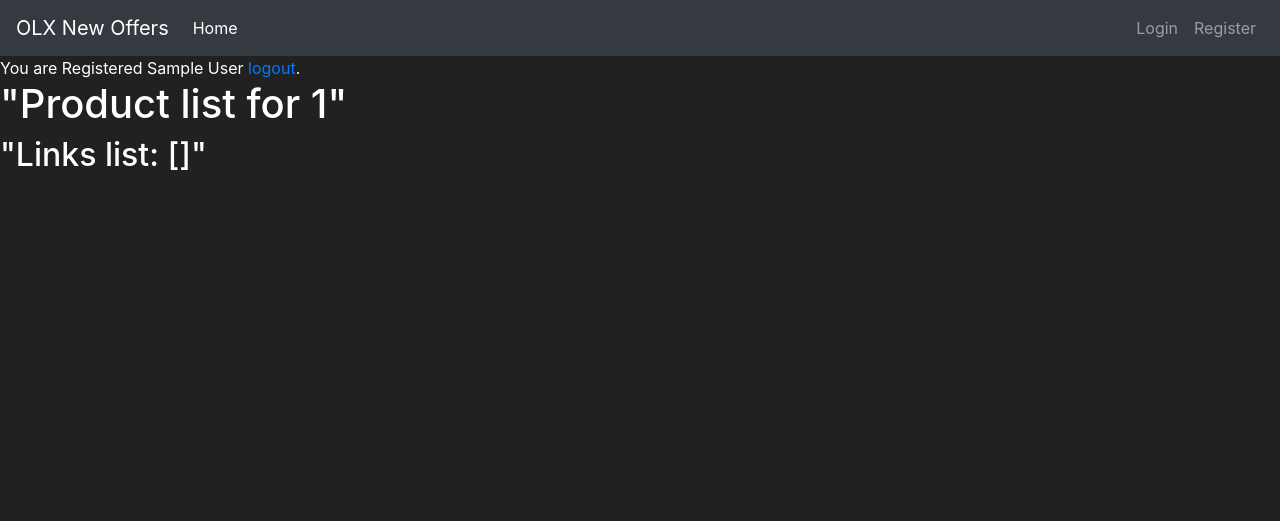
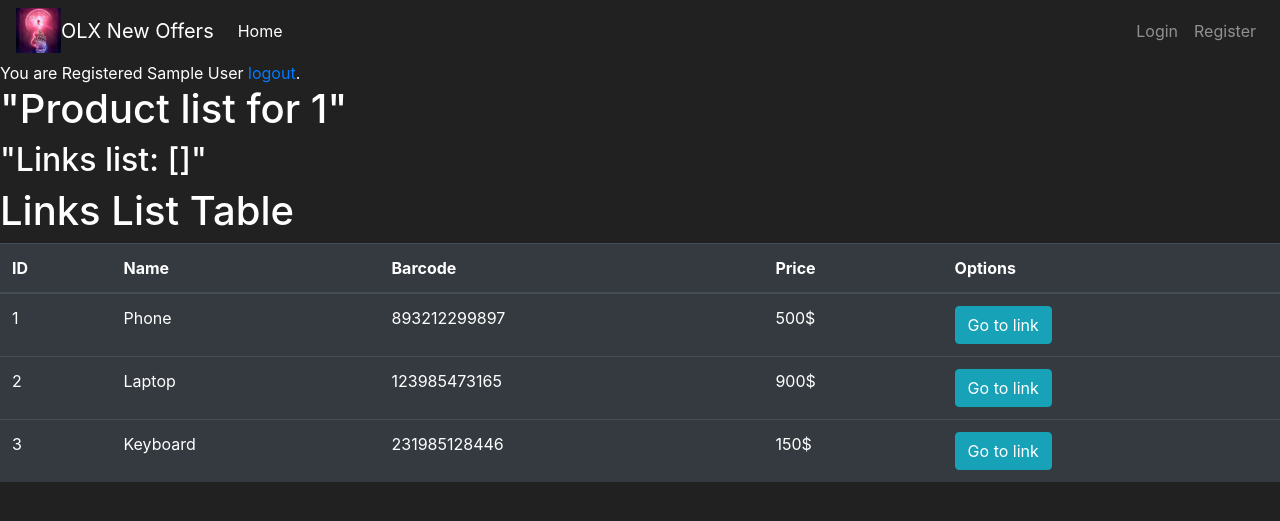
Before and after one commit to FullSilver86/WEB_Scrapper, a Flask app: page /product_list/1 in a window 1280 px wide. Shown: the top 521 px of the page. Run offline with Flask 2, Linux system fonts and the light colour scheme; the visitor is signed in with stand-in values (Sample User, id 1); data that the repository does not hold is empty.

Commit message:
Added Session[current_offer]

```diff
--- a/Classes/Classes.py
+++ b/Classes/Classes.py
@@ -29,31 +29,11 @@
             return line.partition(delim)[2]
 
 
+#to do remove this class
+
 class Session_OLX:
 
 
     def __init__(self, search_object):
         self.search_object = search_object
-        self.listing = self.main()
-
-
-    def main(self):
-        '''
-          Get current offer for products
-          '''
-        current_offer = OLX_listing(self.search_object)
-
-        '''
-        Checking for updates
-        '''
-
-        # while True:
-        new_offer = OLX_listing(self.search_object)
-        new_offers = [new_link for new_link in set(new_offer.links) if new_link not in current_offer.links]
-        print(len(new_offer.links))
-        print(new_offer.links)
-        if new_offers:
-            current_offer.links.extend(new_offers)
-        print(f" New listings : {new_offers}")
-        return new_offer.links
-            # sleep(500)
+        self.listing = OLX_listing(self.search_object).links
--- a/app.py
+++ b/app.py
@@ -22,16 +22,24 @@
             if not product:
                 flash('Product is required !')
             else:
-                return redirect(url_for('product_list',product=product))
+                session['current_offer']= Session_OLX(product).listing
+                return redirect(url_for('product_list', product=product))
 
 
     return render_template("search.html")
 
 @app.route('/product_list/<product>', methods=["GET"])
 def product_list(product):
-    new_search = Session_OLX(product)
-    listing = new_search.listing
-    return render_template("product_list.html", product=product, listing=listing)
+    listing = session['current_offer']
+    current_offer = Session_OLX(product).listing
+    new_offers = [new_link for new_link in set(current_offer) if new_link not in listing]
+
+    items = [
+        {'id': 1, 'name': 'Phone', 'barcode': '893212299897', 'price': 500},
+        {'id': 2, 'name': 'Laptop', 'barcode': '123985473165', 'price': 900},
+        {'id': 3, 'name': 'Keyboard', 'barcode': '231985128446', 'price': 150}
+    ]
+    return render_template("product_list.html", product=product, listing=new_offers, items=items)
 
 
 @app.route("/login", methods=["POST", "GET"])
--- a/templates/layout.html
+++ b/templates/layout.html
@@ -7,12 +7,14 @@
 
     <!-- Bootstrap CSS -->
     <link rel="stylesheet" href="https://cdn.jsdelivr.net/npm/bootstrap@4.5.3/dist/css/bootstrap.min.css" integrity="sha384-TX8t27EcRE3e/ihU7zmQxVncDAy5uIKz4rEkgIXeMed4M0jlfIDPvg6uqKI2xXr2" crossorigin="anonymous">
-    <title>OLX New Offers</title>
+    <title>&nbsp OLX New Offers</title>
   </head>
 
 <body>
 <body>
-    <nav class="navbar navbar-expand-md navbar-dark bg-dark">
+
+    <nav class="navbar navbar-expand-md navbar-dark bg-black">
+      <img src="/static/93656351.jfif" width="45px" />
       <a class="navbar-brand" href="#">OLX New Offers </a>
       <button class="navbar-toggler" type="button" data-toggle="collapse" data-target="#navbarNav">
         <span class="navbar-toggler-icon"></span>
@@ -45,7 +47,6 @@
     <!-- Option 1: jQuery and Bootstrap Bundle (includes Popper) -->
     <script src="https://code.jquery.com/jquery-3.5.1.slim.min.js" integrity="sha384-DfXdz2htPH0lsSSs5nCTpuj/zy4C+OGpamoFVy38MVBnE+IbbVYUew+OrCXaRkfj" crossorigin="anonymous"></script>
     <script src="https://cdn.jsdelivr.net/npm/bootstrap@4.5.3/dist/js/bootstrap.bundle.min.js" integrity="sha384-ho+j7jyWK8fNQe+A12Hb8AhRq26LrZ/JpcUGGOn+Y7RsweNrtN/tE3MoK7ZeZDyx" crossorigin="anonymous"></script>
-
     <!-- Option 2: jQuery, Popper.js, and Bootstrap JS
     <script src="https://code.jquery.com/jquery-3.5.1.slim.min.js" integrity="sha384-DfXdz2htPH0lsSSs5nCTpuj/zy4C+OGpamoFVy38MVBnE+IbbVYUew+OrCXaRkfj" crossorigin="anonymous"></script>
     <script src="https://cdn.jsdelivr.net/npm/popper.js@1.16.1/dist/umd/popper.min.js" integrity="sha384-9/reFTGAW83EW2RDu2S0VKaIzap3H66lZH81PoYlFhbGU+6BZp6G7niu735Sk7lN" crossorigin="anonymous"></script>
--- a/templates/product_list.html
+++ b/templates/product_list.html
@@ -14,6 +14,32 @@
     <h1>"Product list for {{ product }}"</h1>
     <h2>"Links list: {{ listing }}"</h2>
 
-
+<h1>Links List Table</h1>
+    <table class="table table-hover table-dark">
+        <thead>
+            <tr>
+                <!-- Your Columns HERE -->
+                <th scope="col">ID</th>
+                <th scope="col">Name</th>
+                <th scope="col">Barcode</th>
+                <th scope="col">Price</th>
+                <th scope="col">Options</th>
+            </tr>
+        </thead>
+        <tbody>
+            <!-- Your rows inside the table HERE: -->
+            {% for item in items %}
+                <tr>
+                    <td>{{ item.id }}</td>
+                    <td>{{ item.name }}</td>
+                    <td>{{ item.barcode }}</td>
+                    <td>{{ item.price }}$</td>
+                    <td>
+                        <button class="btn btn-outline btn-info">Go to link</button>
+                    </td>
+                </tr>
+            {% endfor %}
+        </tbody>
+    </table>
 </html>
 {% endblock %}
```
Also changed, not shown: static/93656351.jfif (added), 2 other files.
